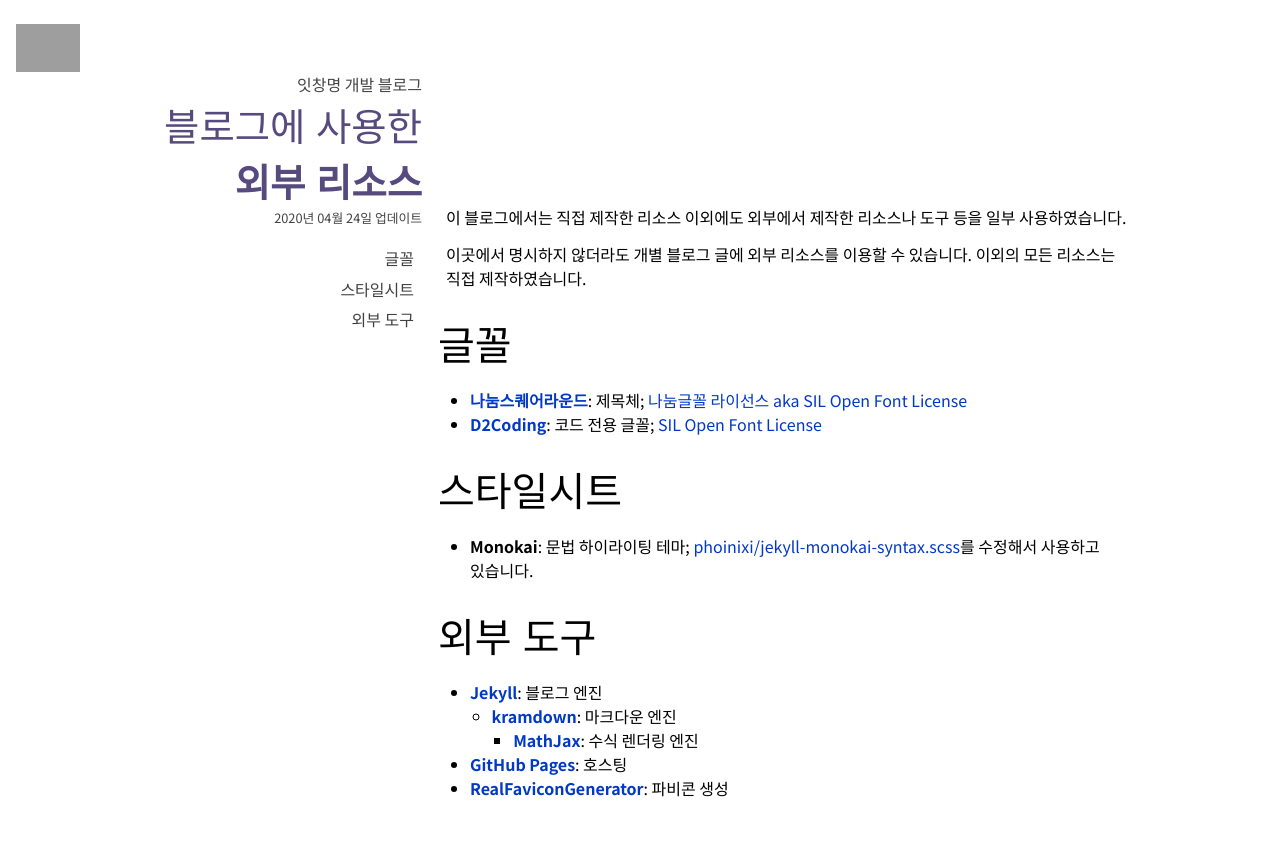
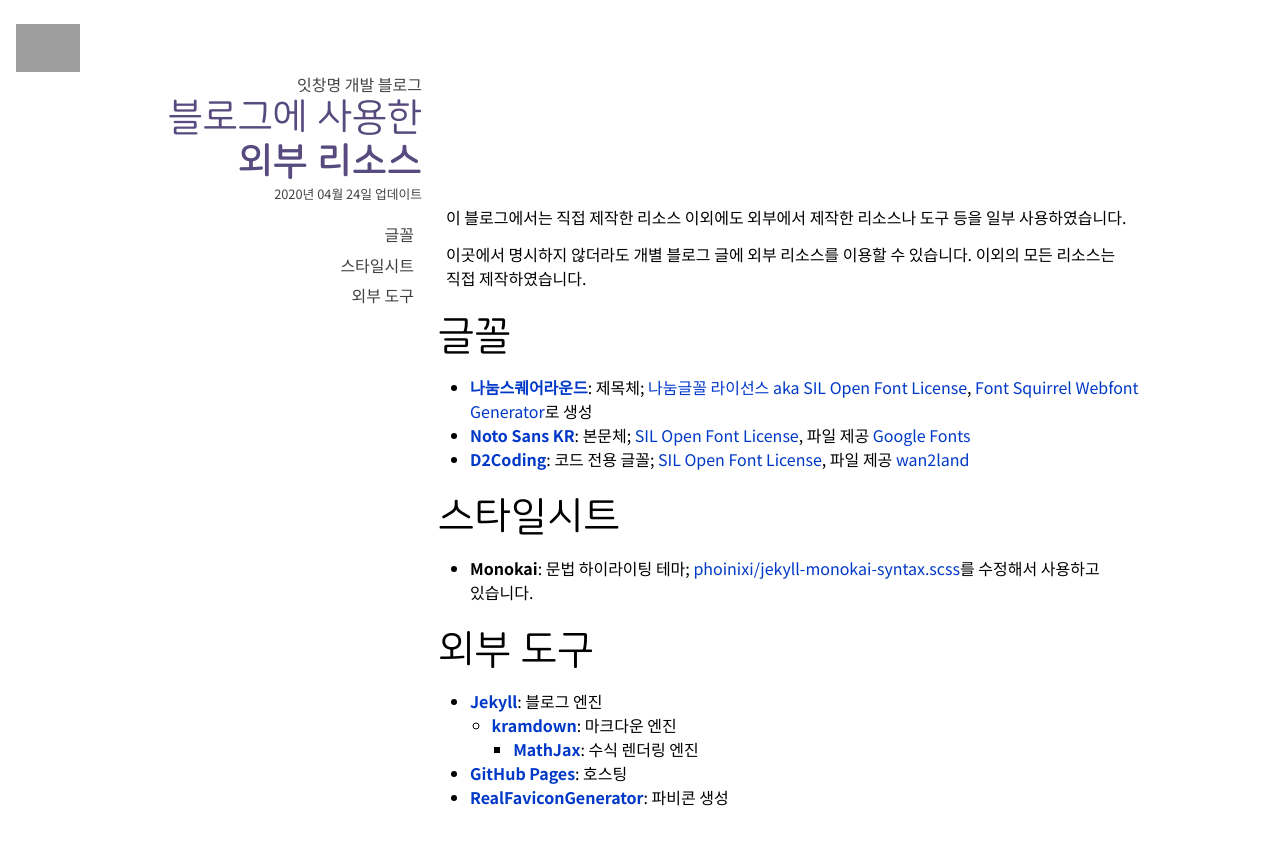
Before and after one commit to EatChangmyeong/EatChangmyeong.github.io, a Jekyll site: the page built from thirdparty-license.md, in a window 1280 px wide. Shown: the top 845 px of the page. Built offline with Jekyll 4.4.1, drawn with Linux system fonts in a browser that asks for light colours; some web fonts are replaced; grey boxes are pictures that could not be loaded.

Commit message:
Change font provider

```diff
--- a/_sass/fonts.scss
+++ b/_sass/fonts.scss
@@ -1,7 +1,27 @@
 @charset "UTF-8";
 
 @import url('https://fonts.googleapis.com/css2?family=Noto+Sans+KR:wght@400;700&display=swap'); // 'Noto Sans KR'
-@import url('https://cdn.rawgit.com/innks/NanumSquareRound/master/nanumsquareround.min.css'); // 'NanumSquareRound', from https://github.com/innks/NanumSquareRound
+
+@font-face { // directly extracted from https://hangeul.naver.com/2017/nanum
+	font-family: 'NanumSquareRound';
+	font-style: normal;
+	font-weight: 400;
+	font-display: swap;
+	src:
+		url('/assets/fonts/nsr_regular.woff2') format('woff2'),
+		url('/assets/fonts/nsr_regular.woff') format('woff'),
+		url('/assets/fonts/nsr_regular.ttf') format('truetype');
+}
+@font-face {
+	font-family: 'NanumSquareRound';
+	font-style: normal;
+	font-weight: 700;
+	font-display: swap;
+	src:
+		url('/assets/fonts/nsr_bold.woff2') format('woff2'),
+		url('/assets/fonts/nsr_bold.woff') format('woff'),
+		url('/assets/fonts/nsr_bold.ttf') format('truetype');
+}
 @font-face { // from https://github.com/wan2land/d2coding
 	font-family: 'D2Coding';
 	font-style: normal;
--- a/thirdparty-license.md
+++ b/thirdparty-license.md
@@ -11,8 +11,9 @@
 
 # 글꼴
 
-* **[나눔스퀘어라운드](https://hangeul.naver.com/2017/nanum)**: 제목체; [나눔글꼴 라이선스 aka SIL Open Font License](https://help.naver.com/support/contents/contents.help?serviceNo=1074&categoryNo=3497)
-* **[D2Coding](https://github.com/naver/d2codingfont)**: 코드 전용 글꼴; [SIL Open Font License](https://github.com/naver/d2codingfont/wiki/Open-Font-License)
+* **[나눔스퀘어라운드](https://hangeul.naver.com/2017/nanum)**: 제목체; [나눔글꼴 라이선스 aka SIL Open Font License](https://help.naver.com/support/contents/contents.help?serviceNo=1074&categoryNo=3497), [Font Squirrel Webfont Generator](https://www.fontsquirrel.com/tools/webfont-generator)로 생성
+* **[Noto Sans KR](https://www.google.com/get/noto/)**: 본문체; [SIL Open Font License](https://scripts.sil.org/cms/scripts/page.php?site_id=nrsi&id=OFL), 파일 제공 [Google Fonts](https://fonts.google.com/specimen/Noto+Sans+KR)
+* **[D2Coding](https://github.com/naver/d2codingfont)**: 코드 전용 글꼴; [SIL Open Font License](https://github.com/naver/d2codingfont/wiki/Open-Font-License), 파일 제공 [wan2land](https://github.com/wan2land/d2coding)
 
 # 스타일시트
 
```
Also changed, not shown: assets/fonts/nsr_bold.ttf (added), assets/fonts/nsr_bold.woff, assets/fonts/nsr_bold.woff2 (added), assets/fonts/nsr_regular.woff, assets/fonts/nsr_regular.woff2 (added), 1 other file.
